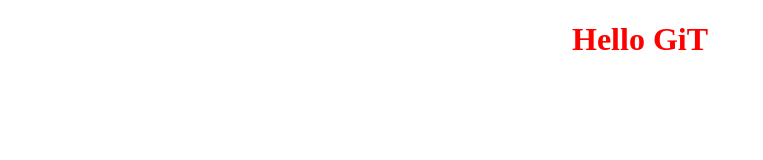
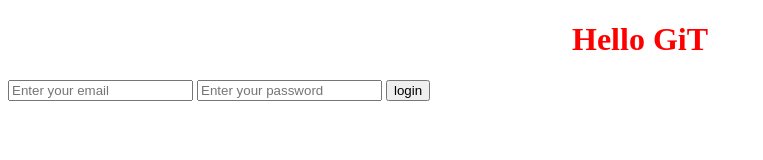
Before and after one commit to Lizernz/MyfirstGitProject, a plain HTML site: page index.html in a window 1280 px wide. Shown: the whole page, without its empty margins (0-763 px from the left). Drawn offline with Linux system fonts and the light colour scheme.

Commit message:
Added form to html file

```diff
--- a/index.html
+++ b/index.html
@@ -10,6 +10,12 @@
     <h1>
     Hello GiT
     </h1>
+    <form>
+        <input type="email" placeholder="Enter your email" />
+        <input type="password" placeholder="Enter your password"/>
+        <input type="submit" value="login" />
+        </form>
+    </form>
     <script src="index.js"></script>
 </body>
 </html>
```
